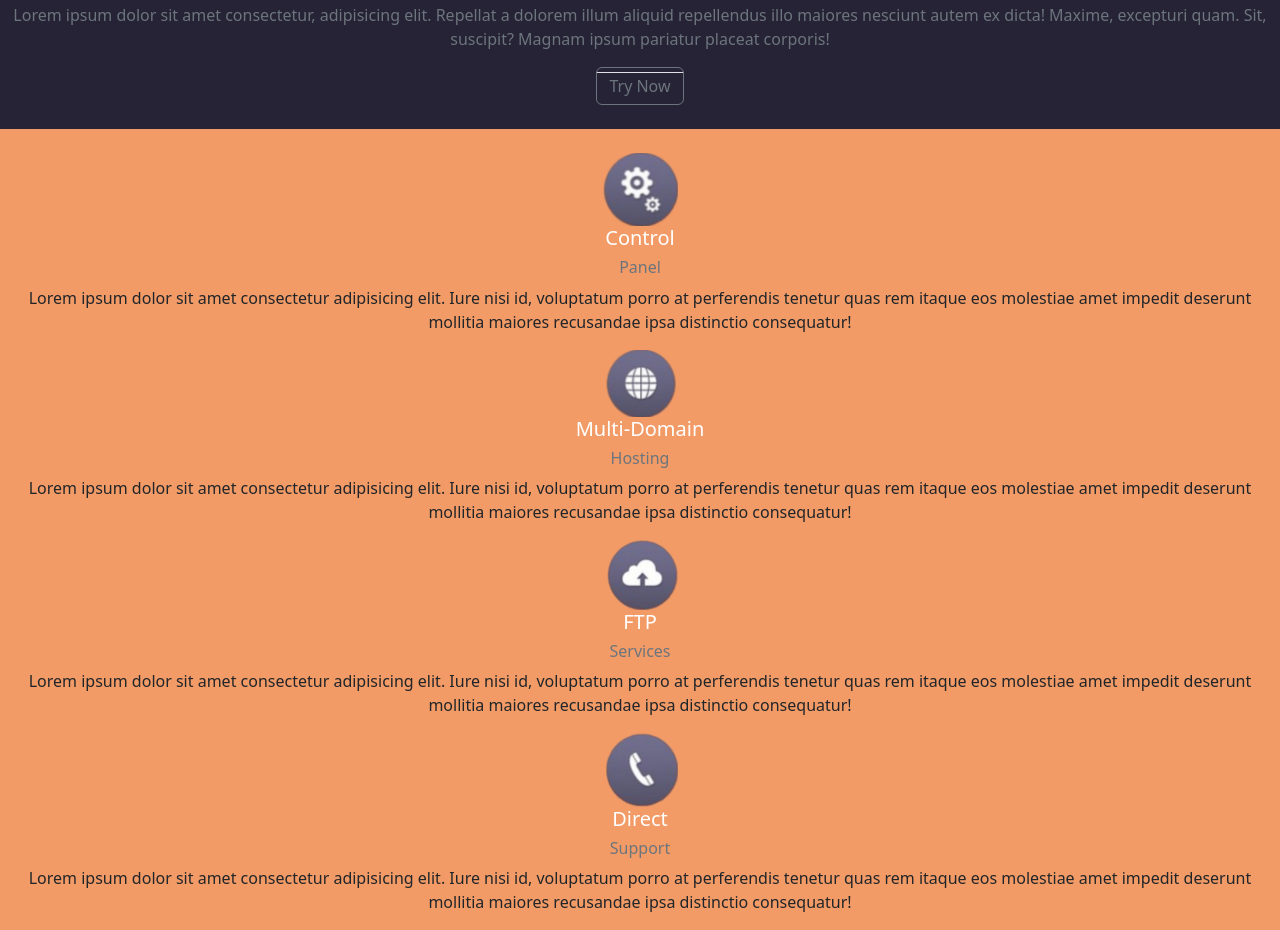
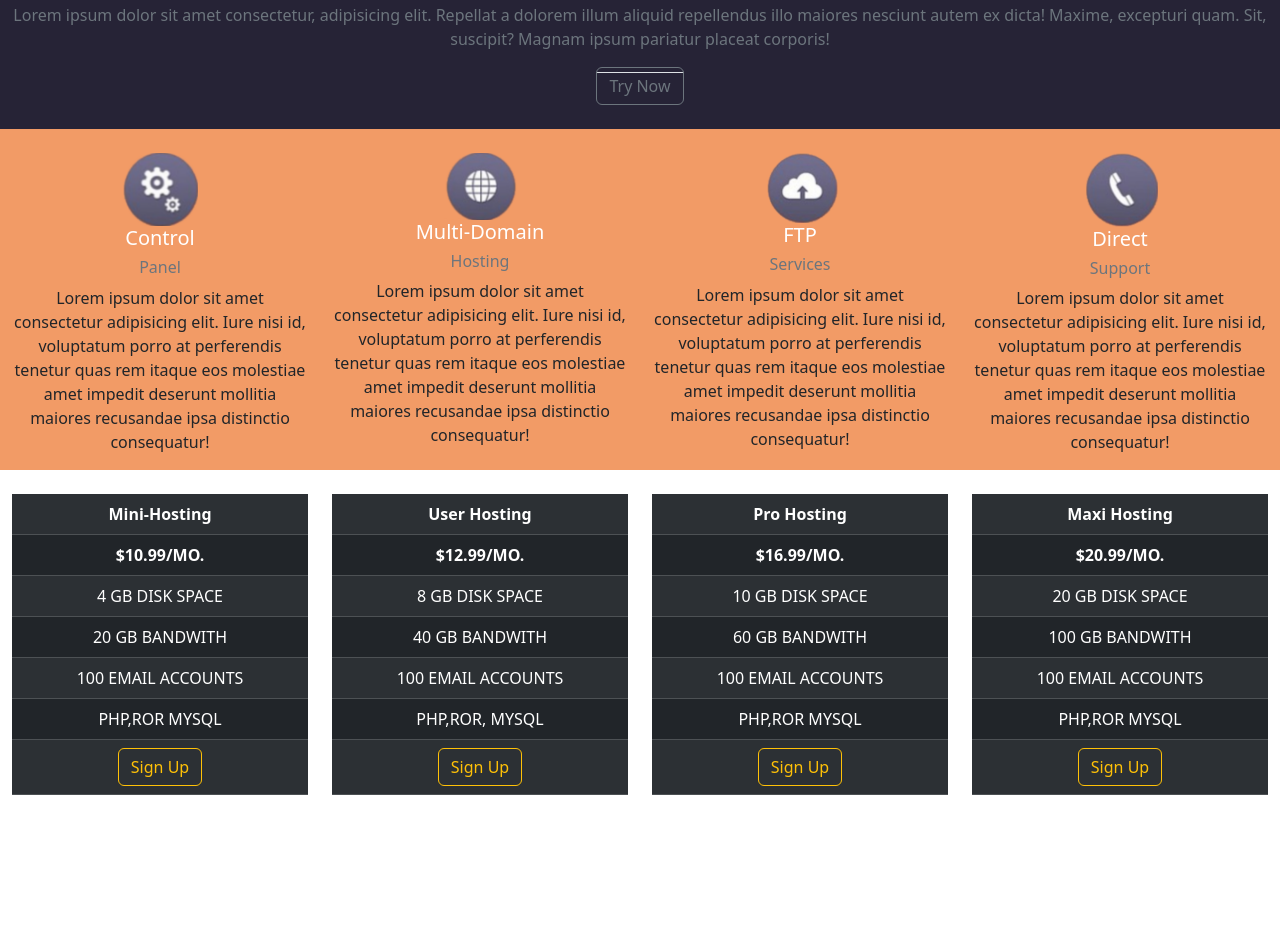
Before and after one commit to Kieran228/Bootstrap_Airbox_V3, a plain HTML site: page index.html in a window 1280 px wide. Shown: the part 238-1168 px from the top of the page. After the commit the page ends 1049 px from the top, so only its background shows below. Drawn offline with nearby package versions, Linux system fonts and the light colour scheme.

Commit message:
Finished table section
Completed the responsive table section of Airbox V3

```diff
--- a/index.html
+++ b/index.html
@@ -67,45 +67,152 @@
             </div>
         </div>
     </div>
-    <div class="logosandtext-container container-fluid pt-4">
+    <div class="logosandtext-container d-flex justify-content-center container-fluid pt-4">
         <div class="row">
-            <div class="col-12 d-flex justify-content-center text-center">
+            <div class="col-12 col-md-3 text-center">
                 <img class="img-fluid" src="./media/mclogo1.png" height="75" width="75" alt="">
-            </div>
-            <div class="col-12 d-flex justify-content-center text-center flex-column">
                 <h5 class="text-white">Control</h5>
                 <h6 class="text-secondary">Panel</h6>
                 <p>Lorem ipsum dolor sit amet consectetur adipisicing elit. Iure nisi id, voluptatum porro at perferendis tenetur quas rem itaque eos molestiae amet impedit deserunt mollitia maiores recusandae ipsa distinctio consequatur!</p>
             </div>
-            <div class="col-12 d-flex justify-content-center text-center">
+            <div class="col-12 col-md-3 text-center">
                 <img class="img-fluid" src="./media/mclogo2.png" height="75" width="75" alt="">
-            </div>
-            <div class="col-12 d-flex justify-content-center text-center flex-column">
                 <h5 class="text-white">Multi-Domain</h5>
                 <h6 class="text-secondary">Hosting</h6>
                 <p>Lorem ipsum dolor sit amet consectetur adipisicing elit. Iure nisi id, voluptatum porro at perferendis tenetur quas rem itaque eos molestiae amet impedit deserunt mollitia maiores recusandae ipsa distinctio consequatur!</p>
             </div>
-            <div class="col-12 d-flex justify-content-center text-center">
+            <div class="col-12 col-md-3 text-center">
                 <img class="img-fluid" src="./media/mclogo3.png" height="75" width="75" alt="">
-            </div>
-            <div class="col-12 d-flex justify-content-center text-center flex-column">
                 <h5 class="text-white">FTP</h5>
                 <h6 class="text-secondary">Services</h6>
                 <p>Lorem ipsum dolor sit amet consectetur adipisicing elit. Iure nisi id, voluptatum porro at perferendis tenetur quas rem itaque eos molestiae amet impedit deserunt mollitia maiores recusandae ipsa distinctio consequatur!</p>
             </div>
-            <div class="col-12 d-flex justify-content-center text-center">
+            <div class="col-12 col-md-3 text-center">
                 <img class="img-fluid" src="./media/mclogo4.png" height="75" width="75" alt="">
-            </div>
-            <div class="col-12 d-flex justify-content-center text-center flex-column">
                 <h5 class="text-white">Direct</h5>
                 <h6 class="text-secondary">Support</h6>
                 <p>Lorem ipsum dolor sit amet consectetur adipisicing elit. Iure nisi id, voluptatum porro at perferendis tenetur quas rem itaque eos molestiae amet impedit deserunt mollitia maiores recusandae ipsa distinctio consequatur!</p>
             </div>
         </div>
     </div>
-    <div class="tablescontainer container-fluid">
+    <div class="tables-container container-fluid pt-4">
         <div class="row">
-
+            <div class="col-12 col-md-3 text-center">
+                <table class="table table-dark table-hover table-striped">
+                    <TBody>
+                        <TR>
+                            <th scope="row">Mini-Hosting</th>
+                        </TR>
+                        <tr>
+                            <th scope="row">$10.99/MO.</th>
+                        </tr>
+                        <tr>
+                            <td scope="row">4 GB DISK SPACE</td>
+                        </tr>
+                        <tr>
+                            <td scope="row">20 GB BANDWITH</td>
+                        </tr>
+                        <tr>
+                            <td scope="row">100 EMAIL ACCOUNTS</td>
+                        </tr>
+                        <tr>
+                            <td scope="row">PHP,ROR MYSQL</td>
+                        </tr>
+                        <tr>
+                            <td scope="row">
+                                <button type="button" class="btn btn-outline-warning">Sign Up</button>
+                            </td>
+                        </tr>
+                    </TBody>
+                </table>
+            </div>
+            <div class="col-12 col-md-3">
+                <table class="table table-dark table-hover table-striped text-center">
+                    <TBody>
+                        <TR>
+                            <th scope="row">User Hosting</th>
+                        </TR>
+                        <tr>
+                            <th scope="row">$12.99/MO.</th>
+                        </tr>
+                        <tr>
+                            <td scope="row">8 GB DISK SPACE</td>
+                        </tr>
+                        <tr>
+                            <td scope="row">40 GB BANDWITH</td>
+                        </tr>
+                        <tr>
+                            <td scope="row">100 EMAIL ACCOUNTS</td>
+                        </tr>
+                        <tr>
+                            <td scope="row">PHP,ROR, MYSQL</td>
+                        </tr>
+                        <tr>
+                            <td scope="row">
+                                <button type="button" class="btn btn-outline-warning">Sign Up</button>
+                            </td>
+                        </tr>
+                    </TBody>
+                </table>
+            </div>
+            <div class="col-12 col-md-3">
+                <table class="table table-dark table-hover table-striped text-center">
+                    <TBody>
+                        <TR>
+                            <th scope="row">Pro Hosting</th>
+                        </TR>
+                        <tr>
+                            <th scope="row">$16.99/MO.</th>
+                        </tr>
+                        <tr>
+                            <td scope="row">10 GB DISK SPACE</td>
+                        </tr>
+                        <tr>
+                            <td scope="row">60 GB BANDWITH</td>
+                        </tr>
+                        <tr>
+                            <td scope="row">100 EMAIL ACCOUNTS</td>
+                        </tr>
+                        <tr>
+                            <td scope="row">PHP,ROR MYSQL</td>
+                        </tr>
+                        <tr>
+                            <td scope="row">
+                                <button type="button" class="btn btn-outline-warning">Sign Up</button>
+                            </td>
+                        </tr>
+                    </TBody>
+                </table>
+            </div>
+            <div class="col-12 col-md-3">
+                <table class="table table-dark table-hover table-striped text-center">
+                    <TBody>
+                        <TR>
+                            <th scope="row">Maxi Hosting</th>
+                        </TR>
+                        <tr>
+                            <th scope="row">$20.99/MO.</th>
+                        </tr>
+                        <tr>
+                            <td scope="row">20 GB DISK SPACE</td>
+                        </tr>
+                        <tr>
+                            <td scope="row">100 GB BANDWITH</td>
+                        </tr>
+                        <tr>
+                            <td scope="row">100 EMAIL ACCOUNTS</td>
+                        </tr>
+                        <tr>
+                            <td scope="row">PHP,ROR MYSQL</td>
+                        </tr>
+                        <tr>
+                            <td scope="row">
+                                <button type="button" class="btn btn-outline-warning">Sign Up</button>
+                            </td>
+                        </tr>
+                    </TBody>
+                </table>
+            </div>
         </div>
     </div>
 </body>
```
